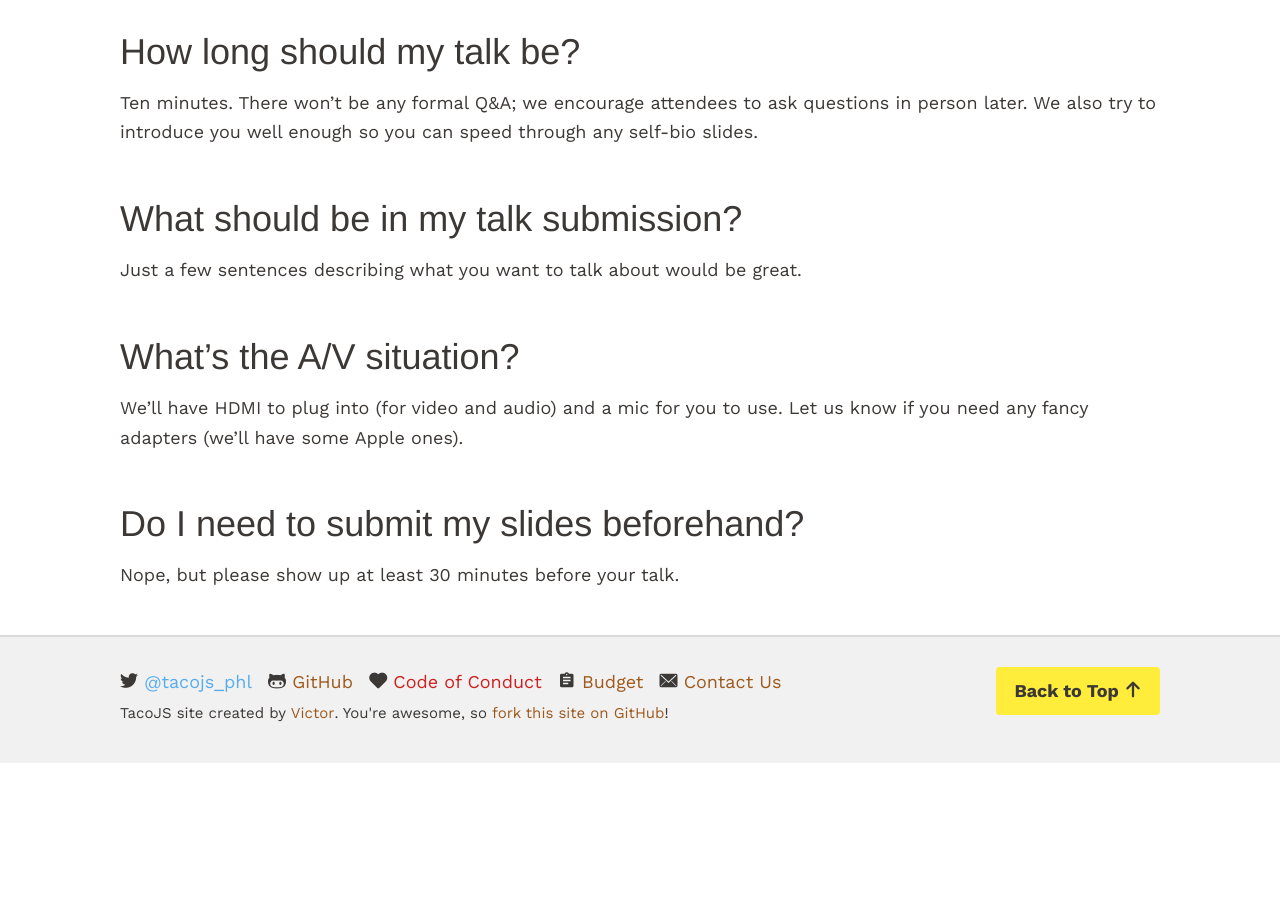
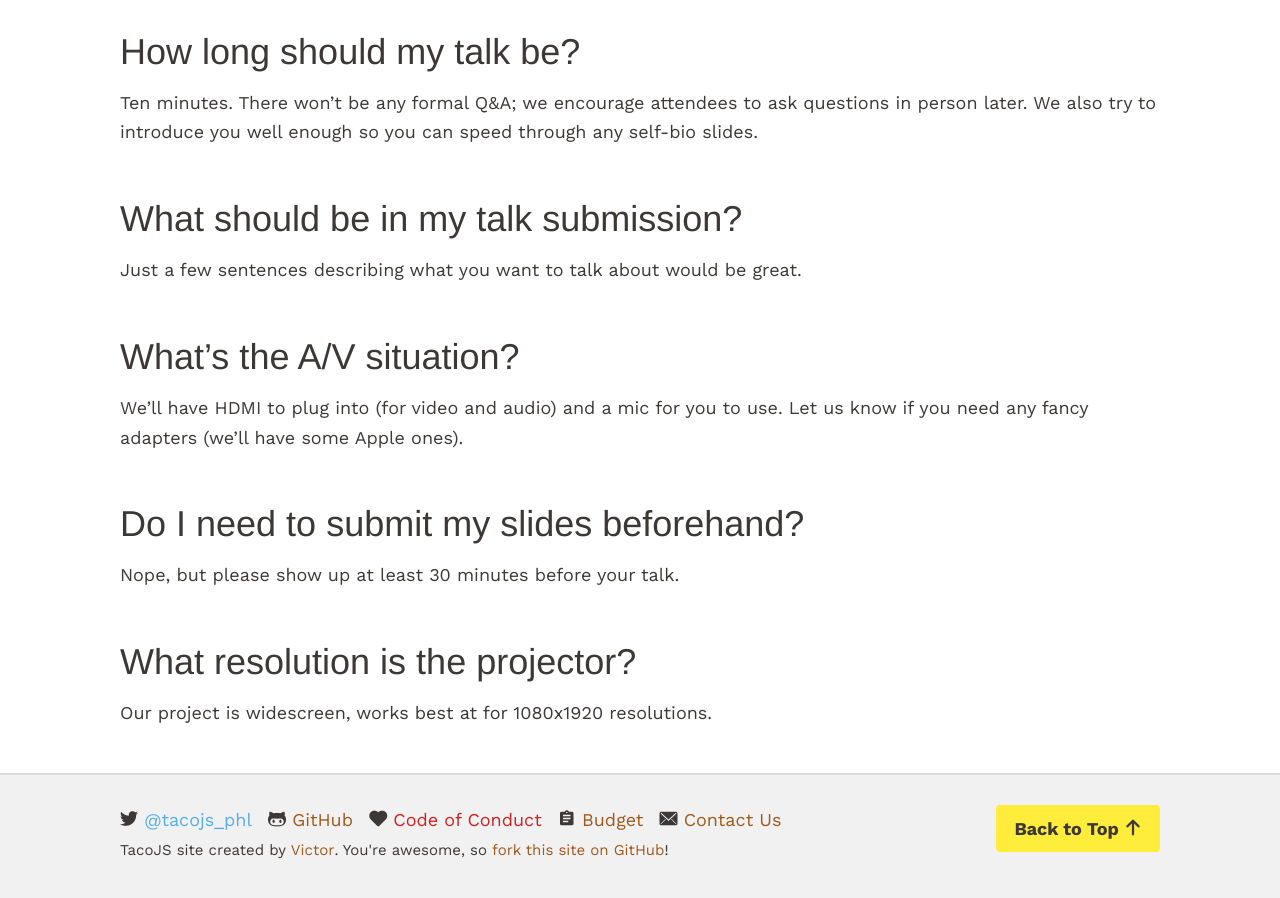
Before and after one commit to TacoJS/tacojs.github.io, a Jekyll site: the page built from pages/speakers.md, in a window 1280 px wide and 900 px high, scrolled down 1545 px. Built offline with Jekyll 4.4.1, drawn with Linux system fonts in a browser that asks for light colours; nearby versions of some CDN libraries; some web fonts are replaced; before the commit the page ends 2308 px from its top, so only the background shows below that.

Commit message:
Added projector resolution info

```diff
--- a/pages/speakers.md
+++ b/pages/speakers.md
@@ -40,3 +40,7 @@ We’ll have HDMI to plug into (for video and audio) and a mic for you to use. L
 
 ## Do I need to submit my slides beforehand?
 Nope, but please show up at least 30 minutes before your talk.
+
+## What resolution is the projector?
+
+Our project is widescreen, works best at for 1080x1920 resolutions.
```
